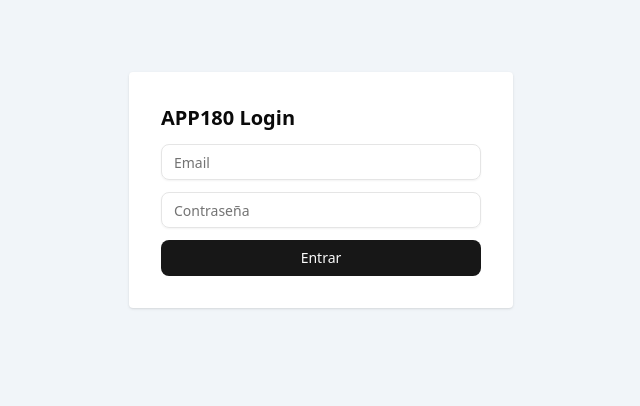
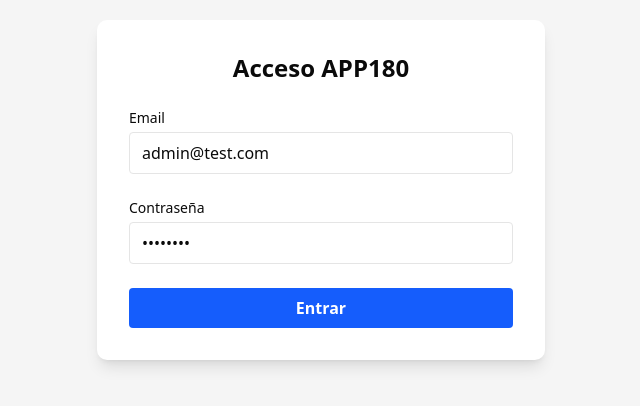
Before and after one commit to benjaminreciolopez/app180-frontend, a Next.js app: page /login in a window 1280 px wide. Shown: the part 210-616 px from the top of the page, without its empty margins (319-959 px from the left). Built offline with nearby package versions, Linux system fonts and the light colour scheme; no server answers.

Commit message:
Initial frontend commit for app180

```diff
--- a/app/login/page.tsx
+++ b/app/login/page.tsx
@@ -1,61 +1,78 @@
+// app/login/page.tsx
 "use client";
 
-import { useState } from "react";
+import { FormEvent, useState } from "react";
+import { useRouter } from "next/navigation";
 import { login } from "@/services/auth";
-import { Button } from "@/components/ui/button";
-import { Input } from "@/components/ui/input";
 
 export default function LoginPage() {
-  const [email, setEmail] = useState("");
-  const [password, setPassword] = useState("");
+  const router = useRouter();
 
-  async function handleLogin(e: any) {
+  const [email, setEmail] = useState("admin@test.com"); // por comodidad
+  const [password, setPassword] = useState("admin123"); // pon aquí la real si la conoces
+  const [error, setError] = useState<string>("");
+
+  async function handleLogin(e: FormEvent) {
     e.preventDefault();
+    setError("");
 
     try {
-      const res = await login(email, password, "web-device");
+      console.log("[UI] intentando login...");
+      const result = await login(email, password);
 
-      // 👇 Muy importante
-      localStorage.setItem("token", res.token);
-      localStorage.setItem("user", JSON.stringify(res.user));
+      // Aquí YA se ha guardado el token en localStorage
+      console.log("[UI] login ok, decoded:", result.decoded);
 
-      // si usas api de axios
-      // api.defaults.headers.common["Authorization"] = `Bearer ${res.token}`;
-
-      const role = res.decoded.role;
-
-      if (role === "admin") window.location.href = "/admin/dashboard";
-      else if (role === "empleado") window.location.href = "/empleado/fichar";
-      else window.location.href = "/";
+      if (result.decoded.role === "admin") {
+        router.push("/admin/dashboard");
+      } else {
+        router.push("/empleado/dashboard");
+      }
     } catch (err: any) {
-      alert(err?.response?.data?.error || "Error login");
+      console.error("[UI] error en login", err);
+      setError(err?.response?.data?.error || "Error al iniciar sesión");
     }
   }
 
   return (
-    <main className="min-h-screen flex items-center justify-center bg-slate-100">
+    <div className="min-h-screen flex items-center justify-center bg-neutral-100">
       <form
         onSubmit={handleLogin}
-        className="bg-white shadow p-8 rounded w-96 space-y-3"
+        className="bg-white shadow-lg rounded-lg p-8 w-full max-w-md space-y-6"
       >
-        <h1 className="text-xl font-bold">APP180 Login</h1>
+        <h1 className="text-2xl font-bold text-center">Acceso APP180</h1>
 
-        <Input
+        <div>
+          <label className="block text-sm font-medium mb-1">Email</label>
+          <input
+            type="email"
+            className="border rounded w-full px-3 py-2"
             value={email}
             onChange={(e) => setEmail(e.target.value)}
-          placeholder="Email"
+            required
           />
-        <Input
+        </div>
+
+        <div>
+          <label className="block text-sm font-medium mb-1">Contraseña</label>
+          <input
+            type="password"
+            className="border rounded w-full px-3 py-2"
             value={password}
             onChange={(e) => setPassword(e.target.value)}
-          placeholder="Contraseña"
-          type="password"
+            required
           />
+        </div>
 
-        <Button className="w-full" type="submit">
+        {error && <p className="text-red-600 text-sm">{error}</p>}
+
+        <button
+          type="submit"
+          className="w-full bg-blue-600 hover:bg-blue-700 text-white font-semibold py-2 rounded"
+        >
           Entrar
-        </Button>
+        </button>
       </form>
-    </main>
+    </div>
   );
 }
--- a/services/api.ts
+++ b/services/api.ts
@@ -1,3 +1,4 @@
+// services/api.ts
 import axios from "axios";
 
 const API_BASE =
@@ -6,7 +7,8 @@ const API_BASE =
 export const api = axios.create({
   baseURL: API_BASE,
 });
-// Cargar token al iniciar (para refrescos de página)
+
+// Al cargar, intentar poner el token actual
 if (typeof window !== "undefined") {
   const token = localStorage.getItem("token");
   if (token) {
@@ -33,16 +35,20 @@ api.interceptors.response.use(
   (err) => {
     if (typeof window !== "undefined" && err?.response?.status === 401) {
       localStorage.removeItem("token");
+      localStorage.removeItem("user");
       window.location.href = "/login";
     }
 
     return Promise.reject(err);
   }
 );
+
+// Para cada petición leemos SIEMPRE el token almacenado
 api.interceptors.request.use((config) => {
   if (typeof window !== "undefined") {
     const token = localStorage.getItem("token");
     if (token) {
+      config.headers = config.headers || {};
       config.headers.Authorization = `Bearer ${token}`;
     }
   }
--- a/services/auth.ts
+++ b/services/auth.ts
@@ -1,3 +1,4 @@
+// services/auth.ts
 import { api, setAuthToken } from "./api";
 import { jwtDecode, JwtPayload } from "jwt-decode";
 
@@ -18,18 +19,32 @@ export async function login(
   password: string,
   device_hash?: string
 ) {
+  console.log("[login] enviando credenciales", {
+    email,
+    hasDeviceHash: !!device_hash,
+  });
+
   const res = await api.post("/auth/login", {
     email,
     password,
     device_hash,
   });
 
+  console.log("[login] respuesta backend", res.data);
+
   const { token, user } = res.data;
 
-  localStorage.setItem("token", token);
+  // 👇 AQUÍ se guarda el token
+  if (typeof window !== "undefined") {
+    localStorage.setItem("token", token);
+    localStorage.setItem("user", JSON.stringify(user));
+  }
+
   setAuthToken(token);
 
   const decoded = jwtDecode<AppJwtPayload>(token);
+
+  console.log("[login] token decodificado", decoded);
 
   return {
     token,
```
Also changed, not shown: app/page.tsx (+7 -0 lines). Lines whose indentation alone changed are shown as unchanged.
